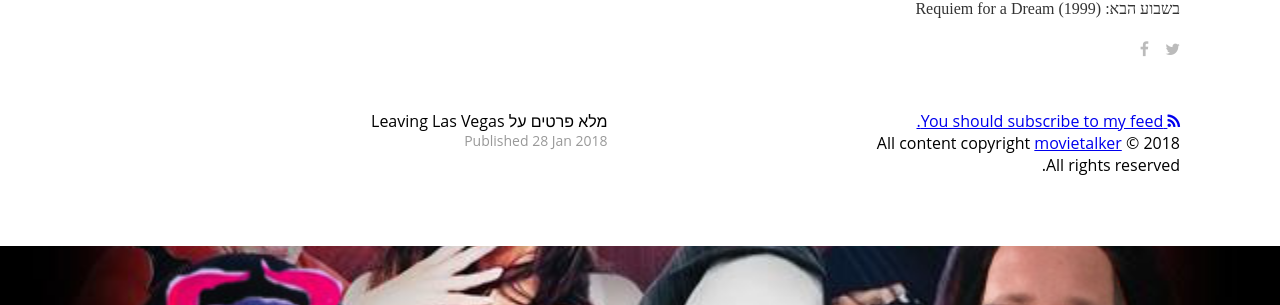
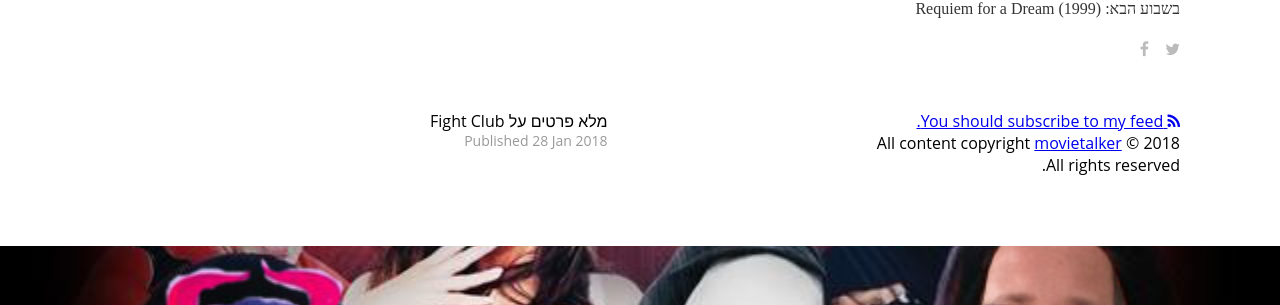
Before and after one commit to movietalkers/movietalkers.github.io, a Jekyll site: the page built from _posts/2018-01-28-fight-club.md, in a window 1280 px wide and 900 px high, scrolled down 2311 px. Shown: the part 249-554 px from the top of the window. Built offline with Jekyll 4.4.1, drawn with Linux system fonts in a browser that asks for light colours; nearby versions of some CDN libraries; some web fonts are replaced.

Commit message:
Update 2018-01-28-fight-club.md

```diff
--- a/_posts/2018-01-28-fight-club.md
+++ b/_posts/2018-01-28-fight-club.md
@@ -3,7 +3,7 @@
 date: 2018-01-28 11:00
 layout: post
 title: פרק 39 - תומר אביטל, גיבור על עטוי סנדלים
-movie: Leaving Las Vegas
+movie: Fight Club
 imdb: tt0137523
 episode: 39
 ep-file: 3d4a214f74d38d7ce6aae571edf8d1778b65713b.mp3
```
